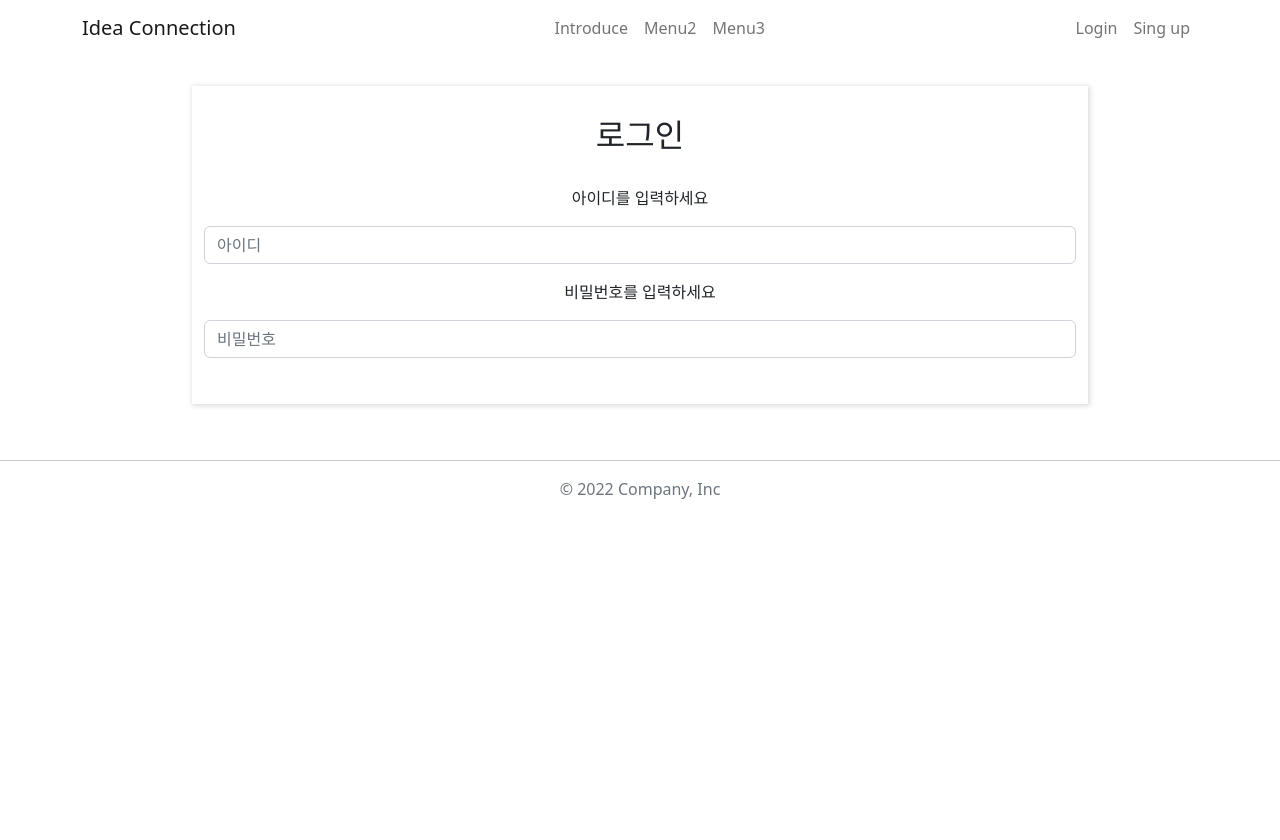
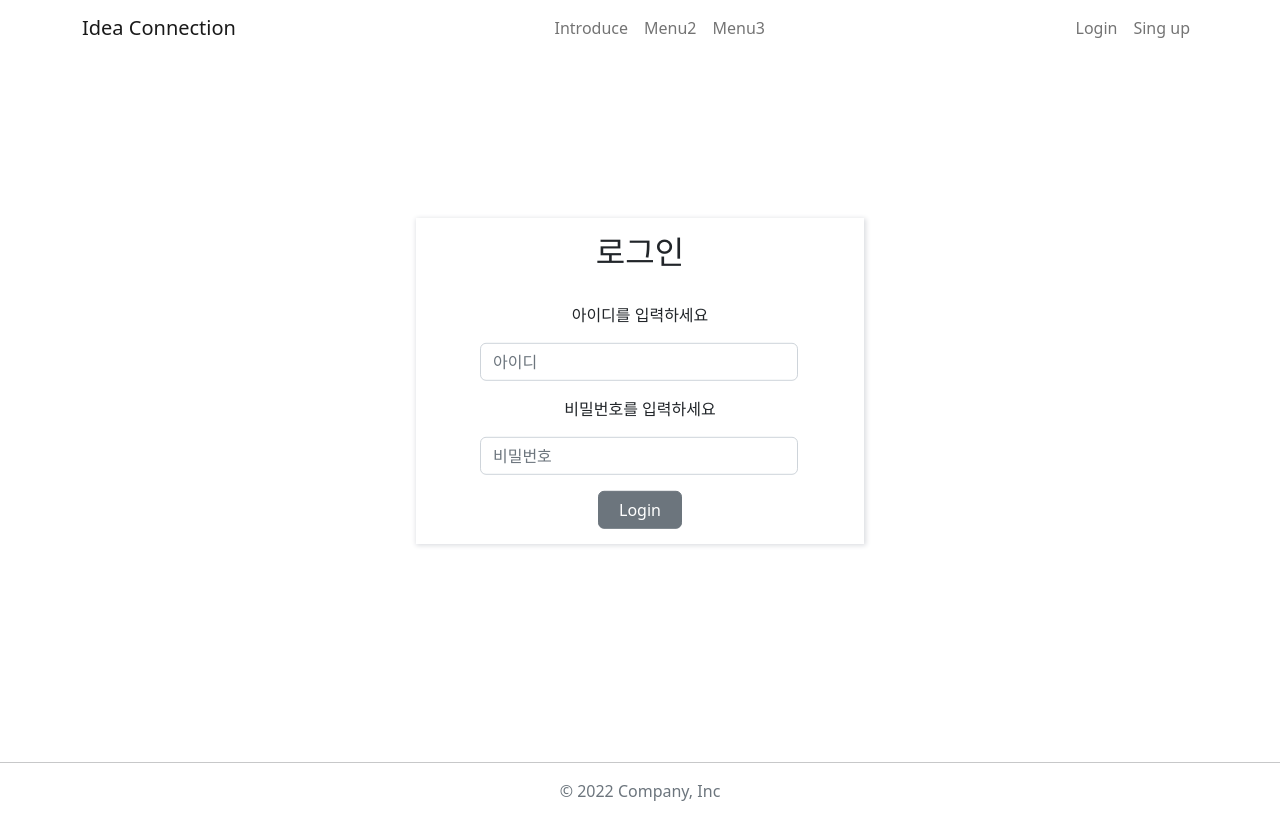
Before and after one commit to Solution-Challenge-Front/isgood, a React (Create React App) app: page /login in a window 1280 px wide. Shown: the top 840 px of the page. Before the commit the page ends 800 px from the top, so only its background shows below. Built offline with nearby package versions, Linux system fonts and the light colour scheme.

Commit message:
로그인 페이지 레이아웃 수정 및 버튼 추가

```diff
--- /dev/null
+++ b/src/page/Login/Login.css
@@ -0,0 +1,31 @@
+.login_main{
+    height: 650px;
+    position: relative;
+}
+
+
+.login_container{
+    width: 35%;
+    position: absolute;
+    top: 50%;
+    left: 50%;
+    transform: translate(-50%, -50%);
+    box-shadow: 1px 1px 5px 1px #dadce0 ;
+}
+
+.login_panel{
+    display: flex;
+    flex-direction: column;
+    margin-top: 15px;
+}
+
+.login_panel > div > div >input{
+    width: 75%;
+    margin-left: 12.25%;
+}
+
+.Login_button{
+    width: 20%;
+    margin-left: 40%;
+    margin-bottom: 15px;
+}
--- a/src/page/Login/Login.js
+++ b/src/page/Login/Login.js
@@ -2,6 +2,7 @@
 import {useNavigate} from 'react-router-dom';
 import {Button, Container, Form, Col, Row } from 'react-bootstrap'
 import { useState } from 'react';
+import './Login.css'
 
 function Login(){
 
@@ -11,7 +12,7 @@ function Login(){
     return(
         <div className='login_main'>
             <div className='login_container'>
-                <Container className="panel">
+                <Container className="login_panel">
                     <h2>로그인</h2>
                     <br/>
                     <Form.Group as={Row} className="mb-3">
@@ -30,6 +31,7 @@ function Login(){
                             }} />
                         </Col>
                     </Form.Group>
+                    <Button variant="secondary" className='Login_button'>Login</Button>
                 </Container>
             </div>
         </div>
--- a/src/page/Signup/Signup.css
+++ b/src/page/Signup/Signup.css
@@ -1,4 +1,4 @@
-.login_container{
+.signup_container{
     width: 70%;
     margin-left: 15%;
     margin-top: 30px;
--- a/src/page/Signup/Signup1.js
+++ b/src/page/Signup/Signup1.js
@@ -10,7 +10,7 @@ function Signup1(){
     let navigate = useNavigate();
     return(
         <div className='signup1_main'>
-            <div className='login_container'>
+            <div className='signup_container'>
                 <Container className="panel">
                     <h2>아이디어 등록자</h2>
                     <br/>
--- a/src/page/Signup/Signup2.js
+++ b/src/page/Signup/Signup2.js
@@ -7,7 +7,7 @@ function Signup2(){
     let navigate = useNavigate();
     return(
         <div className='signup2_main'>
-            <div className='login_container'>
+            <div className='signup_container'>
                 <Container className="panel">
                     <h2>아이디어 이용자</h2>
                     <br/>
--- a/src/page/Signup/SignupSelect.js
+++ b/src/page/Signup/SignupSelect.js
@@ -5,8 +5,8 @@ import {Button, Container } from 'react-bootstrap'
 function SignupSelect(){
     let navigate = useNavigate();
     return(
-        <div className='login_main'>
-            <div className='login_container'>
+        <div className='signup_main'>
+            <div className='signup_container'>
                 <Container className="panel">
                     <h2>활동 유형을 선택해 주세요</h2>
                     <br/>
```
